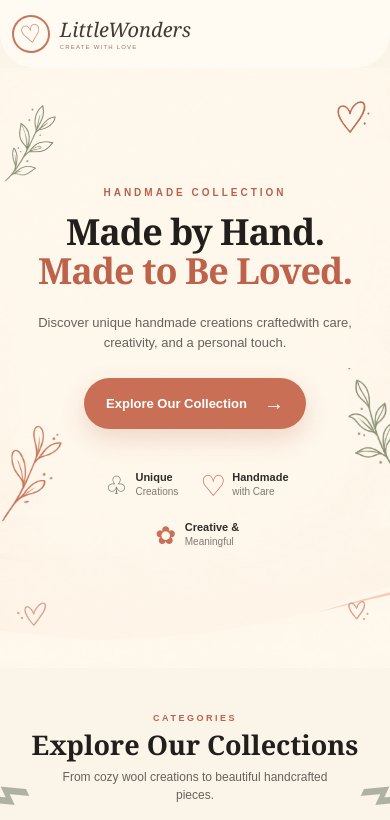
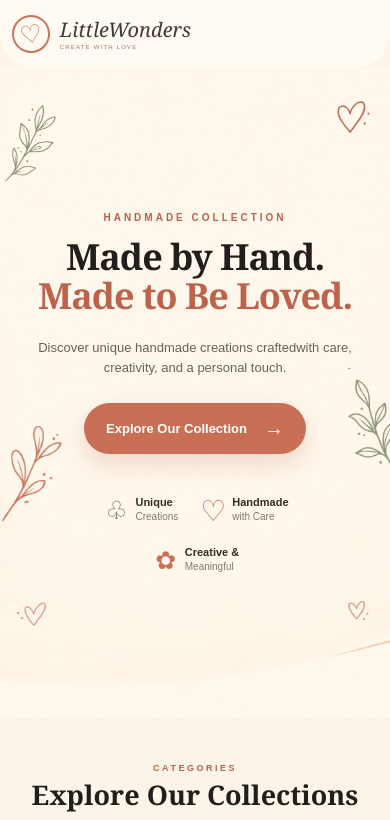
Before and after one commit to hemanthkumar387/little-wonders, a React app: page / in a window 390 px wide. Shown: the top 820 px of the page. Built offline with nearby package versions, Linux system fonts and the light colour scheme; the HTML template or start-up script is replaced by a standard one.

Commit message:
first commit

```diff
--- a/src/components/HeroSection/HeroSection.css
+++ b/src/components/HeroSection/HeroSection.css
@@ -587,7 +587,7 @@
 
 @media (max-width: 480px) {
   .hero-section {
-    min-height: 600px;
+    min-height: 650px;
   }
 
   .hero-background {
@@ -595,7 +595,7 @@
   }
 
   .hero-content {
-    min-height: 600px;
+    min-height: 650px;
     padding: 60px 18px;
   }
 
```
